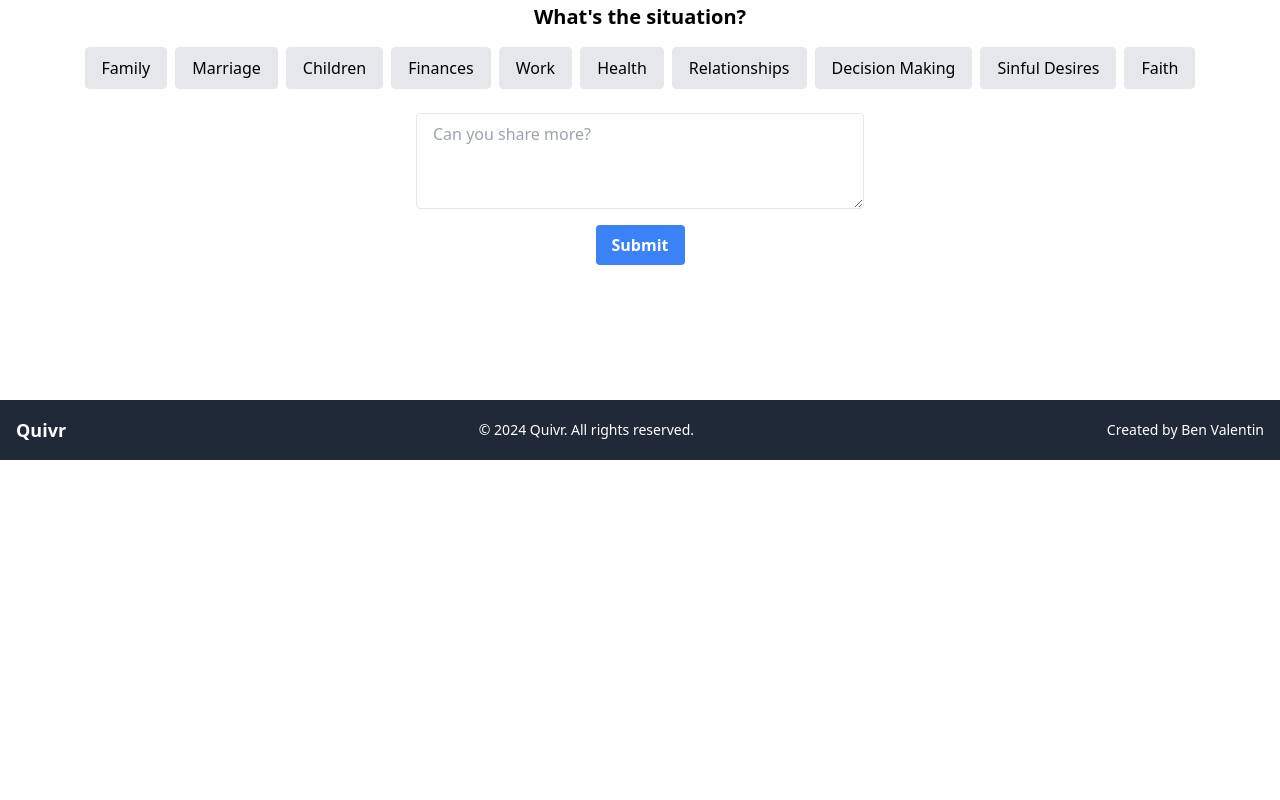
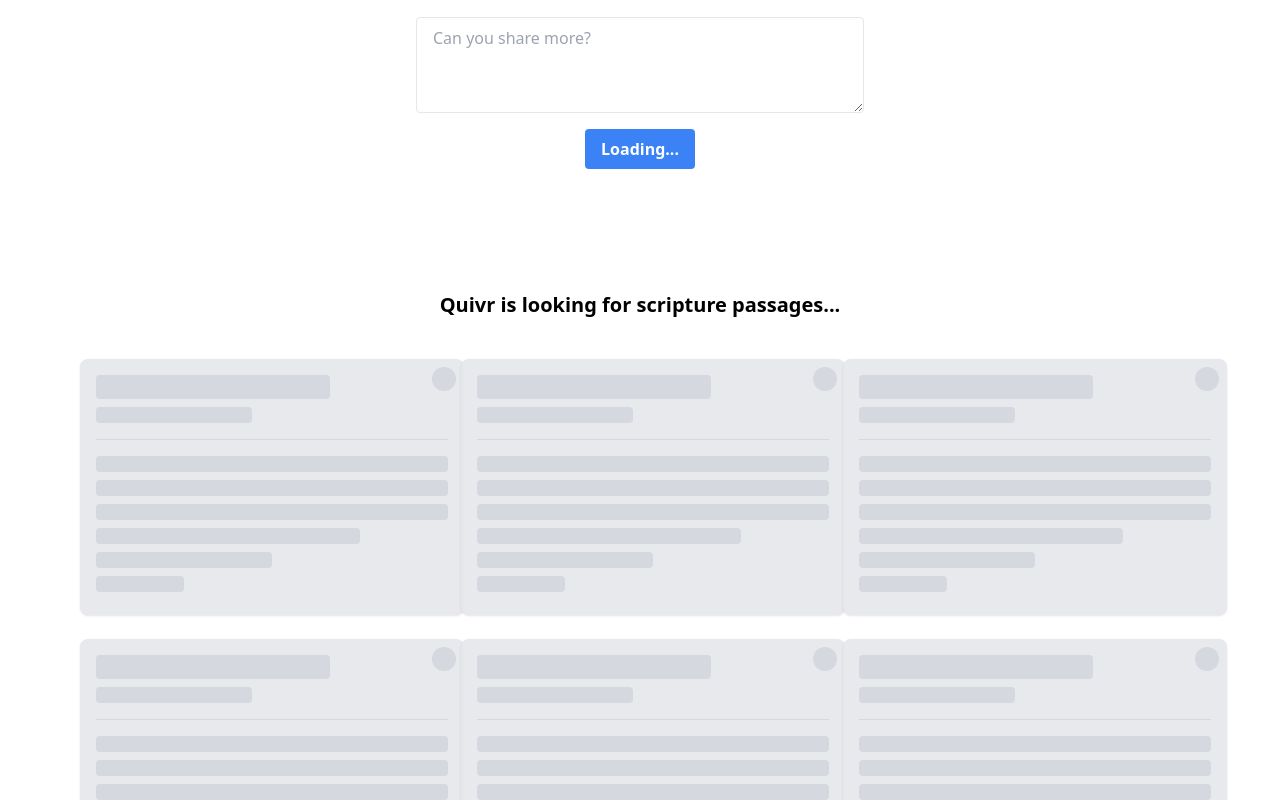
Before and after one commit to bevalen/Quivr, a Next.js app: page / in a window 1280 px wide. Shown: the part 460-1260 px from the top of the page. Before the commit the page ends 920 px from the top, so only its background shows below. Built offline with nearby package versions, Linux system fonts and the light colour scheme.

Commit message:
chore: Improve loading experience and update Home component layout for displaying passages in a grid

```diff
--- a/src/app/components/LoadingScriptureCards.js
+++ b/src/app/components/LoadingScriptureCards.js
@@ -1,14 +1,15 @@
-// LoadingScriptureCards.js
-
 export default function LoadingScriptureCards() {
     return (
+        <div className="flex justify-center items-center min-h-screen">
             <div className="mx-2 lg:mx-20">
-            <h2 className="text-xl text-center font-semibold mb-10 mt-4">Quivr is looking for scripture passages...</h2>
-            <div className="grid gap-6 md:grid-cols-2 xl:grid-cols-3">
+                <h2 className="text-xl text-center font-semibold mb-10 mt-4">
+                    Quivr is looking for scripture passages...
+                </h2>
+                <div className="grid gap-6 md:grid-cols-2 xl:grid-cols-3 justify-center">
                     {[...Array(6)].map((_, index) => (
                         <div
                             key={index}
-                        className="bg-gray-200 p-4 w-72 h-48 rounded-lg shadow relative animate-pulse"
+                            className="bg-gray-200 p-4 w-96 h-64 rounded-lg shadow relative animate-pulse"
                         >
                             <div className="flex flex-col h-full justify-between">
                                 <div>
@@ -20,8 +21,11 @@
                                     <div className="border-b border-gray-300 my-4"></div>
                                     <div className="space-y-2">
                                         <div className="h-4 bg-gray-300 rounded w-full"></div>
-                                    <div className="h-4 bg-gray-300 rounded w-5/6"></div>
-                                    <div className="h-4 bg-gray-300 rounded w-4/6"></div>
+                                        <div className="h-4 bg-gray-300 rounded w-full"></div>
+                                        <div className="h-4 bg-gray-300 rounded w-full"></div>
+                                        <div className="h-4 bg-gray-300 rounded w-3/4"></div>
+                                        <div className="h-4 bg-gray-300 rounded w-2/4"></div>
+                                        <div className="h-4 bg-gray-300 rounded w-1/4"></div>
                                     </div>
                                 </div>
                                 <div className="absolute top-2 right-2 p-2 rounded-xl bg-gray-300 h-6 w-6"></div>
@@ -30,5 +34,6 @@
                     ))}
                 </div>
             </div>
+        </div>
     );
 }
--- a/src/app/page.js
+++ b/src/app/page.js
@@ -11,7 +11,7 @@
   const [situation, setSituation] = useState("");
   const [additionalNotes, setAdditionalNotes] = useState("");
   const [passages, setPassages] = useState([]); // Always initialize as an array
-  const [loading, setLoading] = useState(false);
+  const [loading, setLoading] = useState(true);
   const [chatModal, setChatModal] = useState(false);
   const [chatData, setChatData] = useState({});
   const [prompt, setPrompt] = useState(""); // Add this line
@@ -140,7 +140,6 @@
       >
         {loading ? "Loading..." : "Submit"}
       </button>
-      {loading && <p>Quivr is looking for scripture passages..</p>}
       {loading && <LoadingScriptureCards ref={loadingRef} />}
 
       {passages.length > 0 && (
```
Lines whose indentation alone changed are shown as unchanged.
